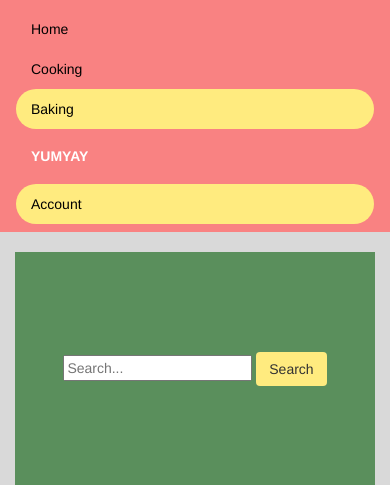
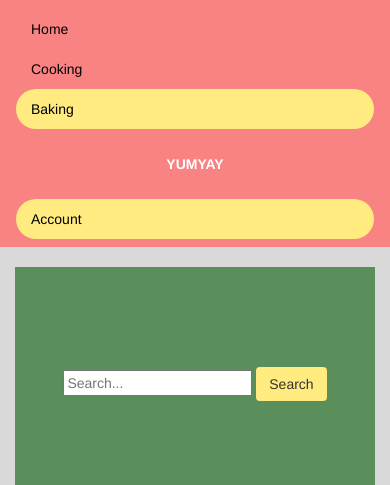
Before and after one commit to Ahmed-Ibrahim-3/WAD_2023_7C, a Django app: page /yumyay/baking/ in a window 390 px wide; the page is wider, and only the part inside the window is pictured. Shown: the top 485 px of that part. Run offline with Django 3.2, Linux system fonts and the light colour scheme; data that the repository does not hold is empty; some libraries are stand-ins or nearby versions.

Commit message:
center header

```diff
--- a/WAD_2023_7C/static/css/bsOverride.css
+++ b/WAD_2023_7C/static/css/bsOverride.css
@@ -10,6 +10,10 @@
 }
 .title-padding{
     padding-left: 40%;
+}
+.header-container{
+    display:flex;
+    justify-content: center;
 }
 
 .text-primary{
--- a/WAD_2023_7C/templates/yumyay/navbar.html
+++ b/WAD_2023_7C/templates/yumyay/navbar.html
@@ -19,7 +19,7 @@
         {% endif %}
         </ul>
      </div>
-     <div class="col-sm-4">
+     <div class="col-sm-4 header-container">
          <ul class="nav navbar-nav">
             <li><a id="yumyay-title"><b>YUMYAY</b></a></li>
          </ul>
```
